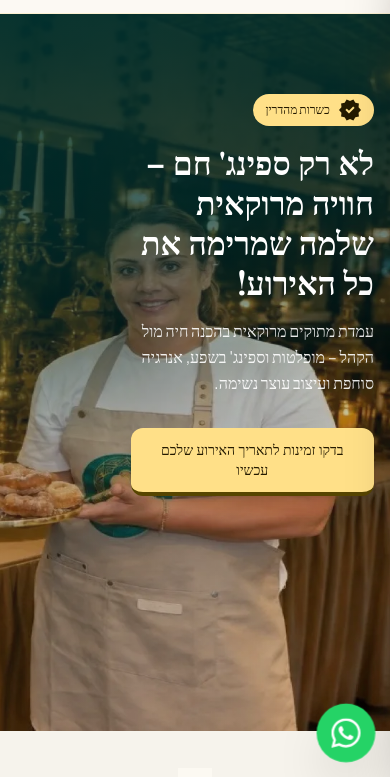
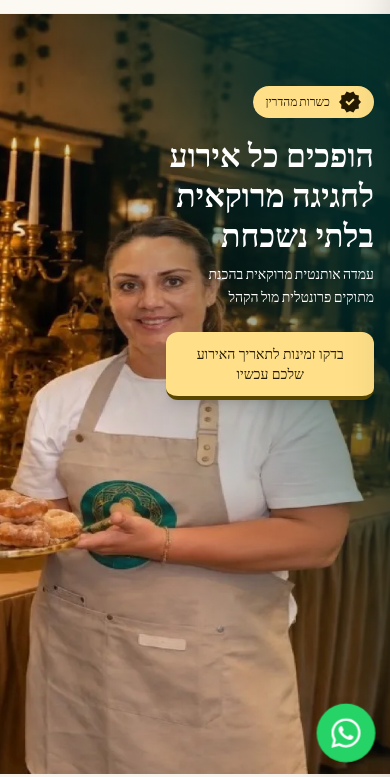
Before and after one commit to motibn/hana-hina, a website: page index.html in a window 390 px wide. Shown: the part 67-844 px from the top of the page. Drawn offline with nearby package versions, Linux system fonts and the light colour scheme.

Commit message:
Update index.html for improved SEO and user engagement
- Revise title and meta description for better clarity and appeal.
- Enhance Open Graph tags to reflect updated content.
- Adjust hero section styles for improved layout and responsiveness.

```diff
--- a/index.html
+++ b/index.html
@@ -3,12 +3,12 @@
 <head>
 <meta charset="utf-8">
 <meta content="width=device-width, initial-scale=1.0" name="viewport">
-<title>חנה חינה | חוויה מרוקאית אותנטית לאירוע שלכם</title>
-<meta name="description" content="עמדת ספינג' ומופלטות מרוקאית בהכנה חיה לאירועים – חינה, חתונה ועוד. כשרות מהדרין, תפאורה מרהיבה ואנרגיה סוחפת. בדקו זמינות!">
+<title>חנה חינה | הופכים כל אירוע לחגיגה מרוקאית בלתי נשכחת</title>
+<meta name="description" content="עמדה אותנטית מרוקאית בהכנת מתוקים פרונטלית מול הקהל – ספינג' ומופלטות לאירועים. כשרות מהדרין. בדקו זמינות!">
 <link rel="canonical" href="https://hana-henna.co.il/">
 <meta property="og:type" content="website">
-<meta property="og:title" content="חנה חינה | חוויה מרוקאית אותנטית לאירוע שלכם">
-<meta property="og:description" content="עמדת ספינג' ומופלטות מרוקאית בהכנה חיה לאירועים – חינה, חתונה ועוד. כשרות מהדרין, תפאורה מרהיבה ואנרגיה סוחפת.">
+<meta property="og:title" content="חנה חינה | הופכים כל אירוע לחגיגה מרוקאית בלתי נשכחת">
+<meta property="og:description" content="עמדה אותנטית מרוקאית בהכנת מתוקים פרונטלית מול הקהל – ספינג' ומופלטות לאירועים. כשרות מהדרין.">
 <meta property="og:image" content="https://hana-henna.co.il/assets/images/hero/hero.jpg">
 <link rel="preload" as="image" href="/assets/images/hero/hero-mobile.webp" type="image/webp" media="(max-width: 639px)">
 <link rel="preload" as="image" href="/assets/images/hero/hero.webp" type="image/webp" media="(min-width: 640px)">
@@ -80,27 +80,27 @@
 
         .hero-gradient {
             background: linear-gradient(
-                165deg,
-                rgba(0,51,49,0.92) 0%,
-                rgba(0,51,49,0.7) 30%,
-                rgba(0,51,49,0.25) 55%,
-                rgba(0,51,49,0.05) 100%
+                to bottom left,
+                rgba(0,51,49,0.95) 0%,
+                rgba(0,51,49,0.75) 20%,
+                rgba(0,51,49,0.2) 45%,
+                rgba(0,51,49,0) 65%
             );
         }
 
         .hero-img {
-            object-position: 50% 70%;
+            object-position: 48% 62%;
         }
 
         .hero-content {
-            max-width: 68%;
+            max-width: 58%;
             margin-inline-end: 0;
         }
 
         .hero-section {
-            min-height: 85svh;
-            padding-top: 5rem;
-            padding-bottom: 2rem;
+            min-height: 90svh;
+            padding-top: 4.5rem;
+            padding-bottom: 1rem;
             align-items: flex-start;
         }
 
@@ -257,11 +257,11 @@
 <span class="material-symbols-outlined text-[16px] sm:text-[18px]" style="font-variation-settings: &quot;FILL&quot; 1;">verified</span>
                         כשרות מהדרין
                     </span>
-<h1 class="font-headline-lg text-headline-lg-mobile sm:text-headline-md lg:text-headline-lg mb-4 sm:mb-6 leading-tight">
-                        לא רק ספינג' חם – חוויה מרוקאית שלמה שמרימה את כל האירוע!
+<h1 class="font-headline-lg text-headline-lg-mobile sm:text-headline-md lg:text-headline-lg mb-2 sm:mb-4 leading-tight">
+                        הופכים כל אירוע לחגיגה מרוקאית בלתי נשכחת
                     </h1>
-<p class="font-body-lg text-base sm:text-body-lg opacity-90 mb-8 sm:mb-10 leading-relaxed">
-                        עמדת מתוקים מרוקאית בהכנה חיה מול הקהל – מופלטות וספינג' בשפע, אנרגיה סוחפת ועיצוב עוצר נשימה.
+<p class="font-label-md text-sm sm:text-base text-on-primary/85 mb-6 sm:mb-10 leading-relaxed tracking-wide">
+                        עמדה אותנטית מרוקאית בהכנת מתוקים פרונטלית מול הקהל
                     </p>
 <div class="flex flex-col sm:flex-row gap-4">
 <a class="bg-secondary-fixed text-on-secondary-fixed px-6 py-3 sm:px-8 sm:py-4 text-sm sm:text-base rounded-xl font-headline-sm text-center hover:scale-105 transition-transform shadow-lg border-b-4 border-on-secondary-fixed-variant break-words" href="#contact">
```
